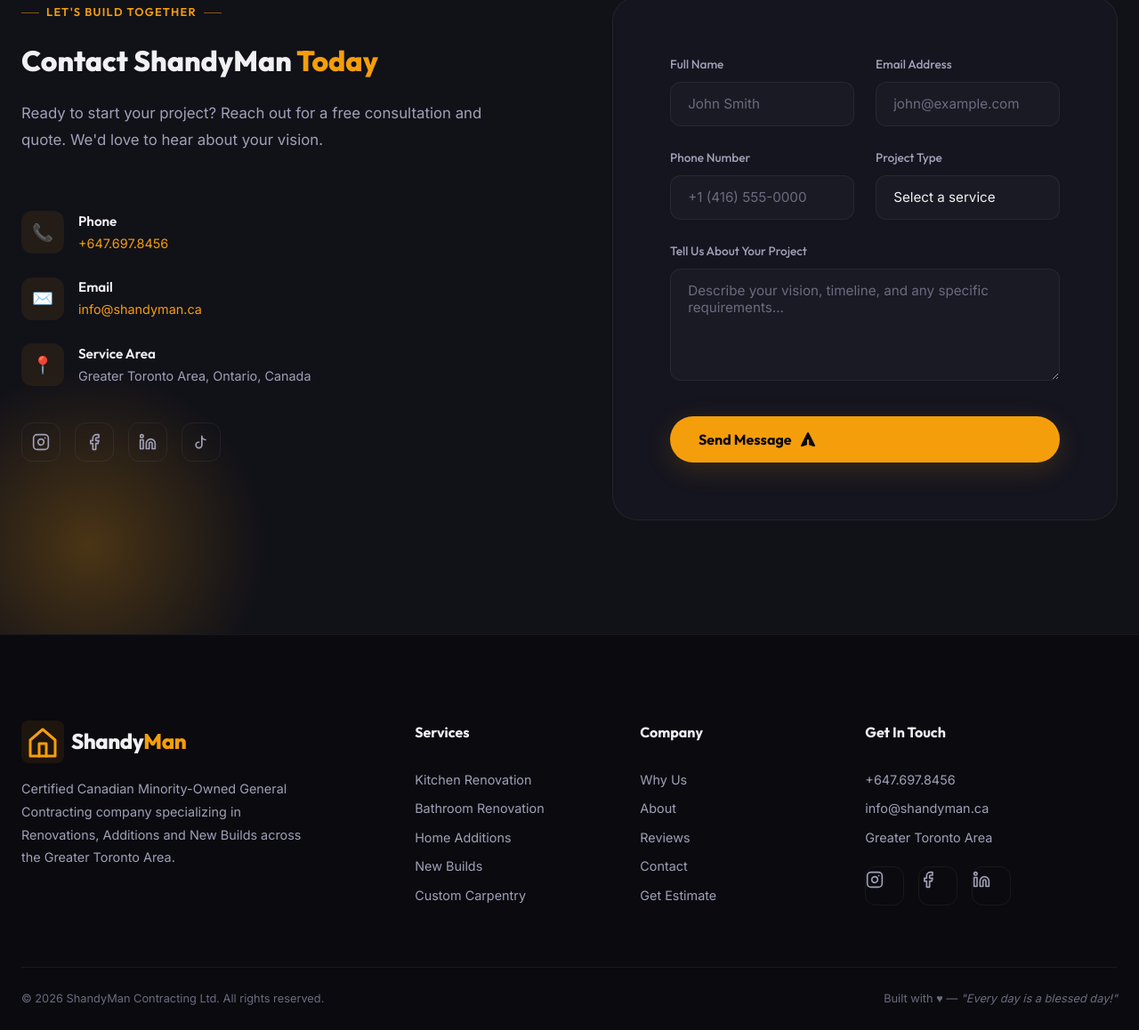
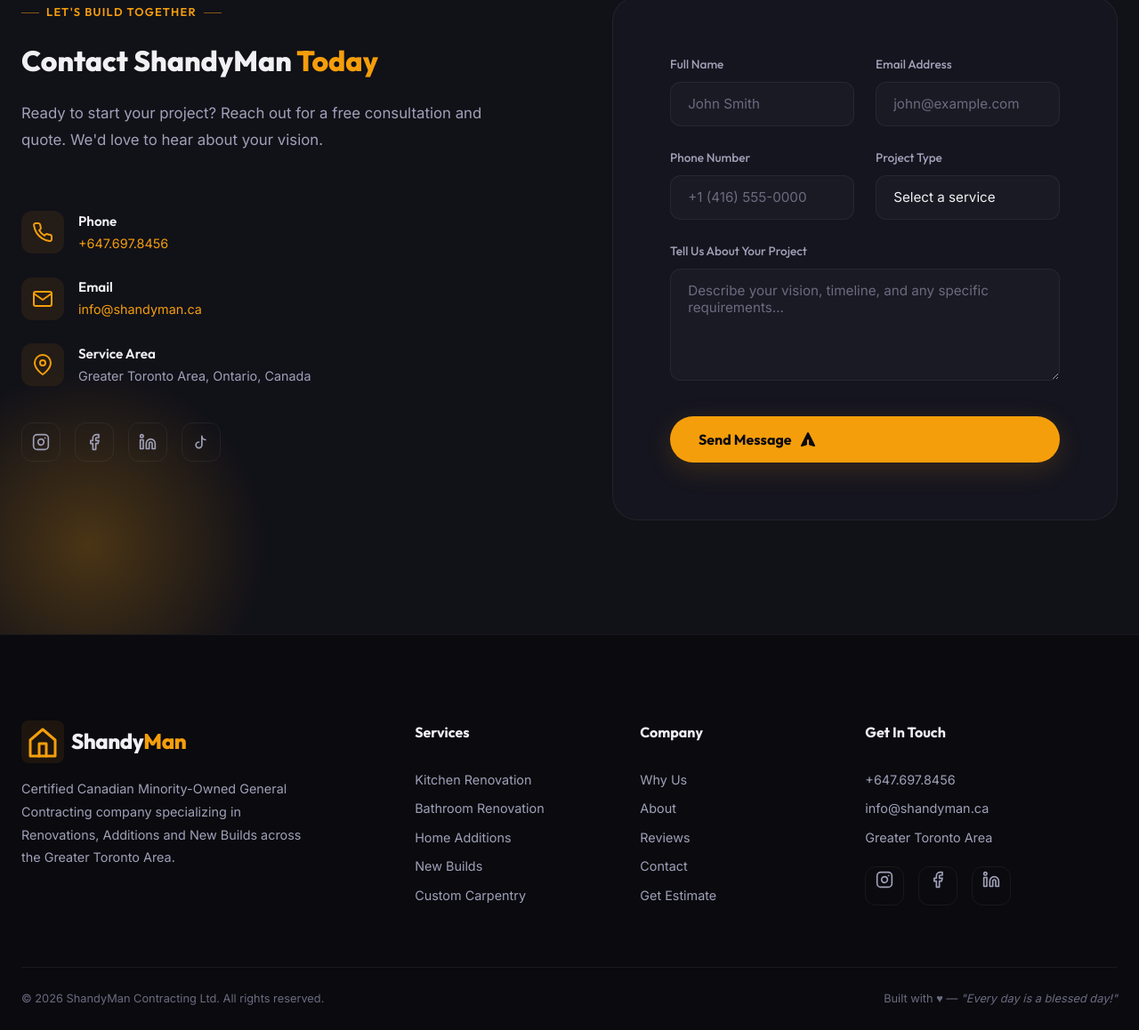
Before and after one commit to vinitsingh665/contractor, a plain HTML site: page index.html in a window 1280 px wide. Shown: the part 6494-7652 px from the top of the page at 89% size. Drawn offline with Linux system fonts and the light colour scheme.

Commit message:
feat: replace contact icons with SVGs and fix icon centering

```diff
--- a/css/style.css
+++ b/css/style.css
@@ -1243,6 +1243,11 @@
   flex-shrink: 0;
 }
 
+.contact-detail-icon svg {
+  display: block;
+  margin: auto;
+}
+
 .contact-detail-text h4 {
   font-family: var(--font-display);
   font-weight: 600;
@@ -1271,7 +1276,7 @@
 .social-link {
   width: 44px;
   height: 44px;
-  display: flex;
+  display: inline-flex;
   align-items: center;
   justify-content: center;
   border: 1px solid var(--color-border);
@@ -1279,6 +1284,14 @@
   transition: all var(--transition-fast);
   font-size: 1.1rem;
   color: var(--color-text-secondary);
+  text-decoration: none;
+}
+
+.social-link svg {
+  width: 20px;
+  height: 20px;
+  display: block;
+  margin: auto;
 }
 
 .social-link:hover {
--- a/index.html
+++ b/index.html
@@ -559,7 +559,9 @@
             <p>Ready to start your project? Reach out for a free consultation and quote. We'd love to hear about your vision.</p>
 
             <div class="contact-detail">
-              <div class="contact-detail-icon">📞</div>
+              <div class="contact-detail-icon">
+                <svg width="24" height="24" viewBox="0 0 24 24" fill="none" stroke="currentColor" stroke-width="2" stroke-linecap="round" stroke-linejoin="round"><path d="M22 16.92v3a2 2 0 0 1-2.18 2 19.79 19.79 0 0 1-8.63-3.07 19.5 19.5 0 0 1-6-6 19.79 19.79 0 0 1-3.07-8.67A2 2 0 0 1 4.11 2h3a2 2 0 0 1 2 1.72 12.84 12.84 0 0 0 .7 2.81 2 2 0 0 1-.45 2.11L8.09 9.91a16 16 0 0 0 6 6l1.27-1.27a2 2 0 0 1 2.11-.45 12.84 12.84 0 0 0 2.81.7A2 2 0 0 1 22 16.92z"></path></svg>
+              </div>
               <div class="contact-detail-text">
                 <h4>Phone</h4>
                 <p><a href="tel:647-697-8456">+647.697.8456</a></p>
@@ -567,7 +569,9 @@
             </div>
 
             <div class="contact-detail">
-              <div class="contact-detail-icon">✉️</div>
+              <div class="contact-detail-icon">
+                <svg width="24" height="24" viewBox="0 0 24 24" fill="none" stroke="currentColor" stroke-width="2" stroke-linecap="round" stroke-linejoin="round"><path d="M4 4h16c1.1 0 2 .9 2 2v12c0 1.1-.9 2-2 2H4c-1.1 0-2-.9-2-2V6c0-1.1.9-2 2-2z"></path><polyline points="22,6 12,13 2,6"></polyline></svg>
+              </div>
               <div class="contact-detail-text">
                 <h4>Email</h4>
                 <p><a href="mailto:info@shandyman.ca">info@shandyman.ca</a></p>
@@ -575,7 +579,9 @@
             </div>
 
             <div class="contact-detail">
-              <div class="contact-detail-icon">📍</div>
+              <div class="contact-detail-icon">
+                <svg width="24" height="24" viewBox="0 0 24 24" fill="none" stroke="currentColor" stroke-width="2" stroke-linecap="round" stroke-linejoin="round"><path d="M21 10c0 7-9 13-9 13s-9-6-9-13a9 9 0 0 1 18 0z"></path><circle cx="12" cy="10" r="3"></circle></svg>
+              </div>
               <div class="contact-detail-text">
                 <h4>Service Area</h4>
                 <p>Greater Toronto Area, Ontario, Canada</p>
```
